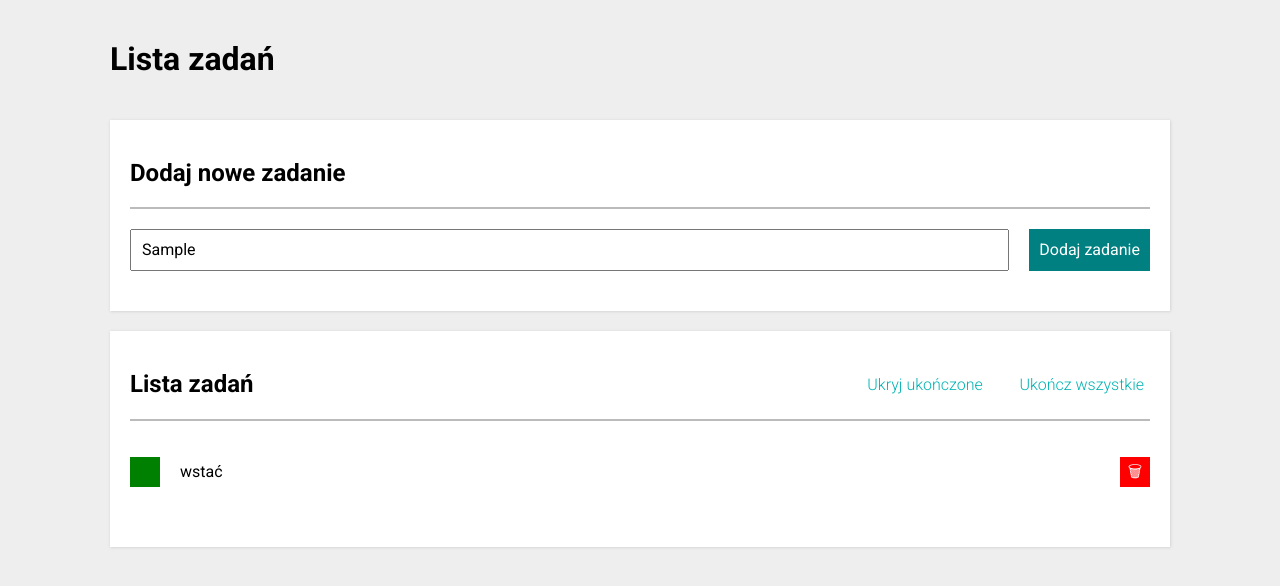
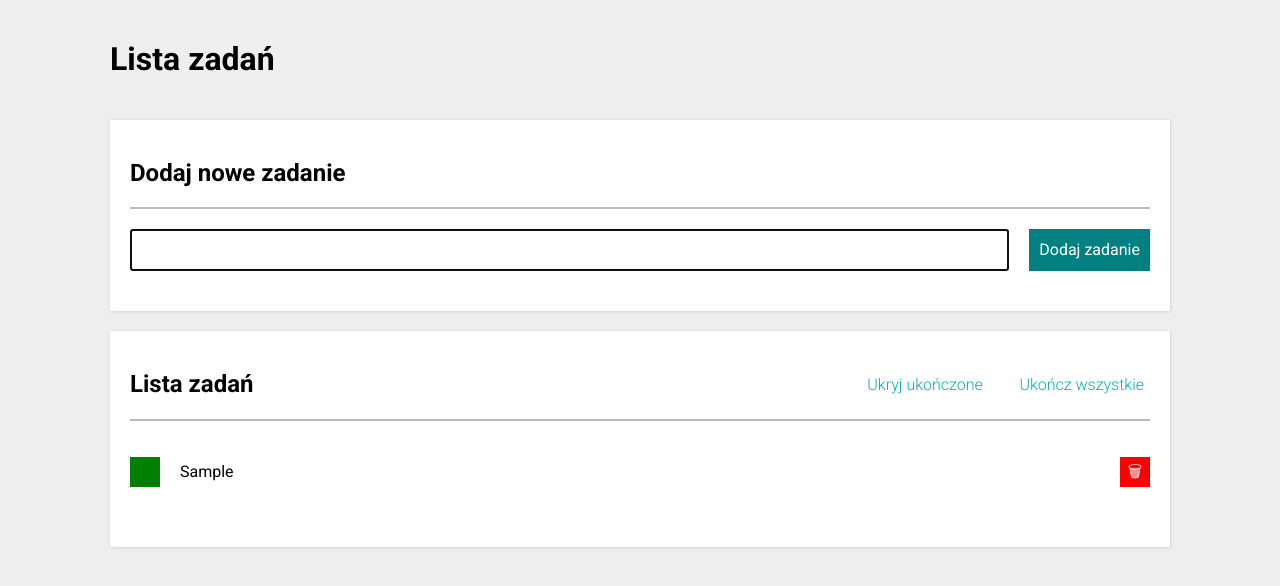
Before and after one commit to Wojciech9142/newToDoList, a plain HTML site: page index.html in a window 1280 px wide. Both pictures are taken after typing "Sample" into the empty fields and a click on the button "Dodaj zadanie". Drawn offline with nearby package versions, Linux system fonts and the light colour scheme.

Commit message:
added adding a new tasks

```diff
--- a/index.html
+++ b/index.html
@@ -28,7 +28,7 @@
             </header>
             <div class="section__content">
                 <form class="form js-form">
-                    <input class="form__inputElement">
+                    <input class="form__inputElement js-taskName">
                     <button class="form__buttonElement">Dodaj zadanie</button>
                 </form>
             </div>
--- a/js/script.js
+++ b/js/script.js
@@ -1,10 +1,5 @@
 {
-    let tasksList = [
-        {
-            content: "wstać",
-            done: false,
-        },
-    ];
+    let tasksList = [];
     let isHideDone = false;
 
     const reloadList = () => {
@@ -89,8 +84,32 @@
 
     };
 
+
+    const addNewTask = (newTask) => {
+        tasksList = [
+            ...tasksList,
+            {
+                content: newTask,
+                done: false,
+            },
+        ];
+        reloadList();
+        renderButtons();
+    };
+
+    const resetForm = (newTaskElement) => {
+        newTaskElement.value = "";
+        newTaskElement.focus();
+    };
+
     const onFormSubmit = (event) => {
         event.preventDefault();
+
+        const newTaskElement = document.querySelector(".js-taskName");
+
+        (newTaskElement.value !== "") ? addNewTask(newTaskElement.value) : reloadList() ;
+
+        resetForm(newTaskElement);
     };
 
     const init = () => {
@@ -99,7 +118,6 @@
         formElement.addEventListener("submit", onFormSubmit);
         reloadList();
 
-        renderButtons();
         showNotFinished();
     }
 
```
